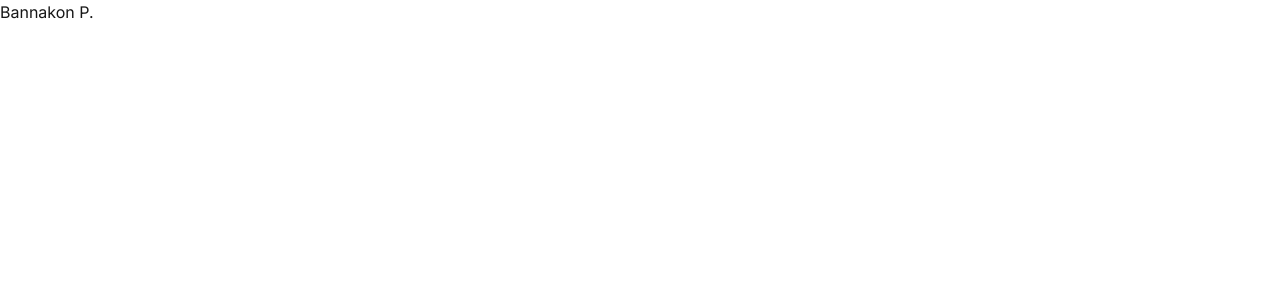
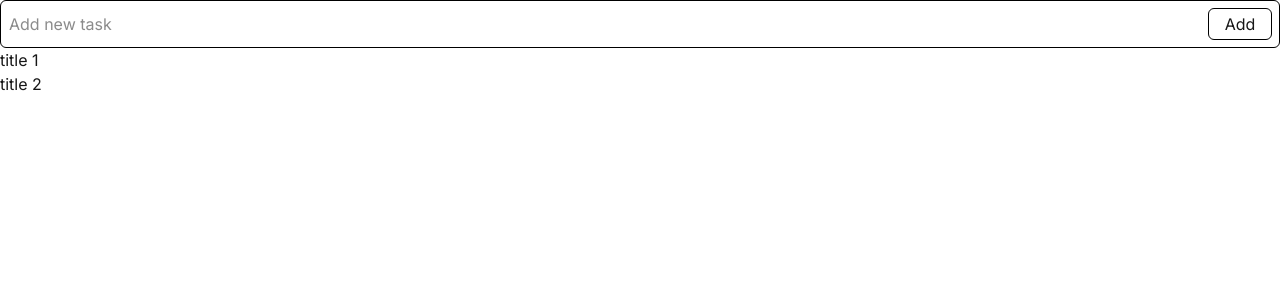
Before and after one commit to bannakonz/zentasks-web, a Next.js app: page / in a window 1280 px wide. Shown: the top 300 px of the page. Built offline with nearby package versions, Linux system fonts and the light colour scheme.

Commit message:
feat: add input ui component

```diff
--- a/app/page.tsx
+++ b/app/page.tsx
@@ -1,7 +1,41 @@
+'use client';
+
+import { Input } from '@/components/ui/Input';
+import { ChangeEvent, useState } from 'react';
+
 export default function Home() {
+  const [input, setInput] = useState<string>('');
+  const todos = [
+    {
+      id: 1,
+      title: 'title 1',
+      completed: false,
+    },
+    {
+      id: 2,
+      title: 'title 2',
+      completed: false,
+    },
+  ];
+
+  const changeInputAction = (event: ChangeEvent<HTMLInputElement>) => {
+    if (event.target.value.trim() !== null || event.target.value !== '') {
+      setInput(event.target.value);
+    }
+  };
+
   return (
     <>
-      <h2>Bannakon P.</h2>
+      <Input
+        addTodoAction={() => {}}
+        changeInputAction={changeInputAction}
+        value={input}
+      />
+      <ul>
+        {todos?.map((item) => {
+          return <li key={item.id}>{item.title}</li>;
+        })}
+      </ul>
     </>
   );
 }
--- /dev/null
+++ b/components/ui/Input.tsx
@@ -0,0 +1,46 @@
+'use client';
+
+import Image from 'next/image';
+import { ChangeEvent } from 'react';
+
+interface InputProps {
+  addTodoAction: () => void;
+  changeInputAction: (event: ChangeEvent<HTMLInputElement>) => void;
+  value: string;
+}
+
+export const Input = ({
+  addTodoAction,
+  changeInputAction,
+  value,
+}: InputProps) => {
+  return (
+    <div className="relative flex">
+      <input
+        id="input-todo"
+        className="p-2 outline-black text-base border  h-12 border-black rounded-md w-full"
+        alt="input enter"
+        value={value}
+        onChange={changeInputAction}
+        placeholder="Add new task"
+      />
+      <button onClick={addTodoAction}>
+        <span>
+          <Image
+            className="md:hidden absolute transform translate-y-[-50%] top-1/2 right-2 "
+            src="/icon-add.svg"
+            alt="icon-add"
+            width="22"
+            height="22"
+          />
+        </span>
+      </button>
+      <button
+        onClick={() => addTodoAction}
+        className="hidden md:flex absolute transform translate-y-[-50%] top-1/2 right-2 justify-center items-center p-2 rounded-md border-black border w-16 h-8"
+      >
+        Add
+      </button>
+    </div>
+  );
+};
```
Also changed, not shown: public/icon-add.svg (added).
